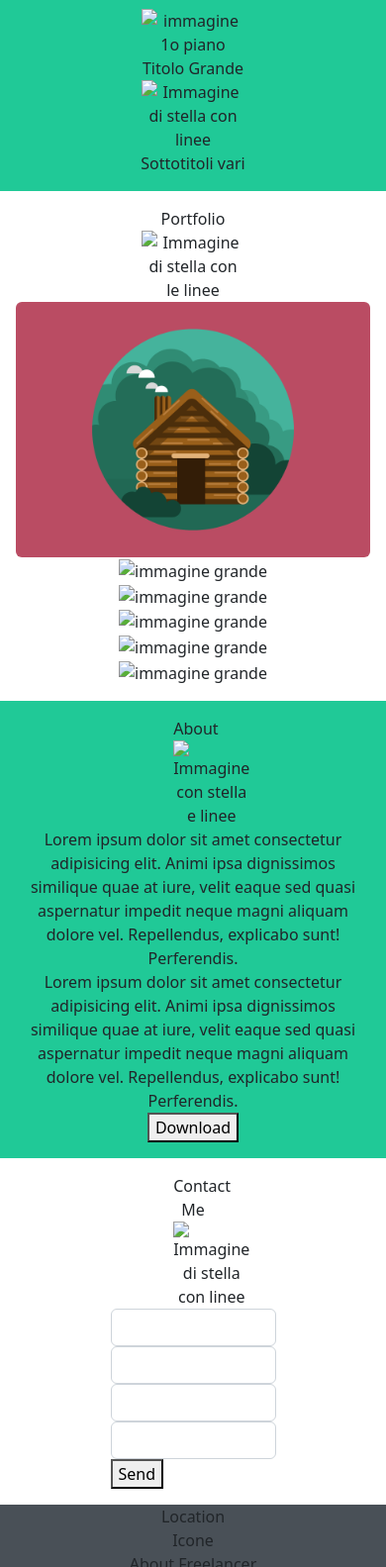
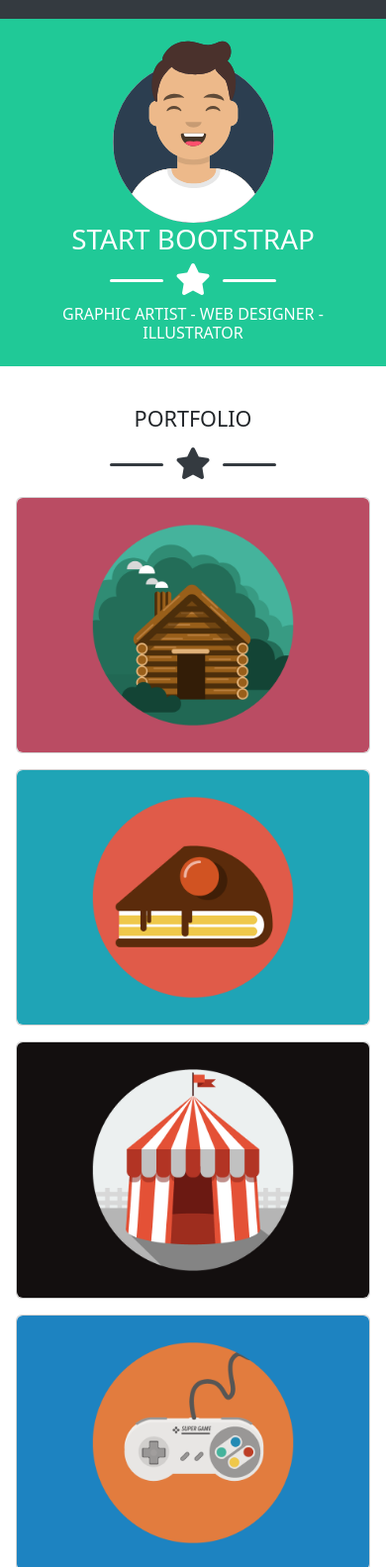
Before and after one commit to MarcoAgosta/html-css-bootstrap-freelancer, a plain HTML site: page index.html in a window 390 px wide. Shown: the part 65-1648 px from the top of the page at 99% size. Drawn offline with nearby package versions, Linux system fonts and the light colour scheme.

Commit message:
Fatta buon parte della pagina

```diff
--- a/CSS/style.css
+++ b/CSS/style.css
@@ -10,6 +10,64 @@ nav{
     background-color: var(--bs-gray-800);
 }
 
+.gray{
+    color: var(--bs-gray-800);
+}
+
+.white{
+    color: var(--bs-white);
+}
+
 .green{
     background-color: var(--bs-teal);
 }
+
+.green h1{
+    color: var(--bs-white);
+}
+
+.green h6{
+    color: var(--bs-white);
+}
+
+.barra{
+    background-color: var(--bs-white);
+    width: 30%;
+    height: 3px;
+}
+
+.barra-gray{
+    background-color: var(--bs-gray-800);
+}
+
+.fa-star{
+    font-size: 2rem;
+}
+
+nav h4{
+    color: var(--bs-white);
+}
+
+nav i{
+    color: var(--bs-white);
+}
+
+nav button{
+    background-color: var(--bs-gray-800);
+    border: 1px solid white;
+}
+
+.nav-link{
+    color: var(--bs-white);
+}
+
+.form-floating>label{
+    width: 90%;
+    margin-left: 5%;
+}
+
+.form-control{
+    border-top: 0;
+    border-left: 0;
+    border-right: 0;
+}
--- a/index.html
+++ b/index.html
@@ -5,6 +5,7 @@
     <meta http-equiv="X-UA-Compatible" content="IE=edge">
     <meta name="viewport" content="width=device-width, initial-scale=1.0">
     <link href="https://cdn.jsdelivr.net/npm/bootstrap@5.2.2/dist/css/bootstrap.min.css" rel="stylesheet" integrity="sha384-Zenh87qX5JnK2Jl0vWa8Ck2rdkQ2Bzep5IDxbcnCeuOxjzrPF/et3URy9Bv1WTRi" crossorigin="anonymous">
+    <link rel="stylesheet" href="https://cdnjs.cloudflare.com/ajax/libs/font-awesome/6.2.0/css/all.min.css">
     <link rel="stylesheet" href="CSS/style.css">
     <link rel="stylesheet" href="CSS/layout.css">
     <title></title>
@@ -15,13 +16,37 @@
         <div class="container-lg pt-3 pb-3">
             <div class="row">
 
-                <div class="col-6">
-                    <img src="" alt="Logo">
+                <div class="col-6 d-flex">
+                    <div class="align-self-center">
+                        <h4 class="mb-0">START BOOTSTRAP</h4>
+                    </div>
                 </div>
 
-                <div class="col-6 text-end d-sm-inline d-md-none">Icona tendina</div>
+                <div class="col-6 d-sm-inline d-md-none">
+                    <div class="d-flex flex-row-reverse align-items-center">
+                        <button><i class="fa-solid fa-bars"></i></button>
+                    </div>
+                </div>
 
-                <div class="col-6 text-end d-none d-md-inline">Link</div>
+                <div class="col-6 d-none d-md-inline">
+                    <div class="d-flex justify-content-end align-items-center">
+                        <ul class="nav">
+
+                            <li class="nav-item">
+                                <a class="nav-link active" href="#">Home</a>
+                            </li>
+
+                            <li class="nav-item">
+                                <a class="nav-link active" href="#">Home</a>
+                            </li>
+
+                            <li class="nav-item">
+                                <a class="nav-link active" href="#">Home</a>
+                            </li>
+
+                        </ul>
+                    </div>
+                </div>
 
             </div>
         </div>
@@ -31,24 +56,161 @@
 
         <section class="green">
 
+            <div class="container-sm text-center p-3">
+
+                <div class="w-50 mx-auto">
+                    <img src="img/avatar.svg" alt="immagine 1o piano">
+                </div>
+
+                <div>
+                    <h1>START BOOTSTRAP </h1>
+                </div>
+
+                <div class="white w-50 d-flex mx-auto align-items-center justify-content-around mt-2 mb-2">
+                    <div class="barra rounded">
+
+                    </div>
+                    <div>
+                        <i class="fa-solid fa-star"></i>
+                    </div>
+                    <div class="barra rounded">
+
+                    </div>
+                </div>
+
+                <div class="w-100 mx-auto">
+                    <h6>GRAPHIC ARTIST - WEB DESIGNER - ILLUSTRATOR</h6>
+                </div>
+
+            </div>
+
+        </section>
+
+        <section>
+
+            <div class="container-md text-center p-3 mt-4 mb-4">
+
+                <div>
+
+                    <div>
+                        <h4>PORTFOLIO</h4>
+                    </div>
+
+                    <div class="gray w-50 d-flex mx-auto align-items-center justify-content-around mt-3 mb-3">
+                        <div class="barra barra-gray rounded">
+
+                        </div>
+                        <div>
+                            <i class="fa-solid fa-star"></i>
+                        </div>
+                        <div class="barra barra-gray rounded">
+
+                        </div>
+                    </div>
+
+                </div>
+
+                <div class="row g-3">
+
+                    <div class="col-sm-12 col-md-6 col-lg-4">
+
+                        <div class="card">
+                            <img class="img-fluid rounded" src="img/cabin.png" alt="immagine grande">
+                        </div>
+
+                    </div>
+
+                    <div class="col-sm-12 col-md-6 col-lg-4">
+
+                        <div class="card">
+                            <img class="img-fluid rounded" src="img/cake.png" alt="immagine grande">
+                        </div>
+
+                    </div>
+
+                    <div class="col-sm-12 col-md-6 col-lg-4">
+
+                        <div class="card">
+                            <img class="img-fluid rounded" src="img/circus.png" alt="immagine grande">
+                        </div>
+
+                    </div>
+
+                    <div class="col-sm-12 col-md-6 col-lg-4">
+
+                        <div class="card">
+                            <img class="img-fluid rounded" src="img/game.png" alt="immagine grande">
+                        </div>
+
+                    </div>
+
+                    <div class="col-sm-12 col-md-6 col-lg-4">
+
+                        <div class="card">
+                            <img class="img-fluid rounded" src="img/submarine.png" alt="immagine grande">
+                        </div>
+
+                    </div>
+
+                    <div class="col-sm-12 col-md-6 col-lg-4">
+
+                        <div class="card">
+                            <img class="img-fluid rounded" src="img/safe.png" alt="immagine grande">
+                        </div>
+
+                    </div>
+
+                </div>
+
+            </div>
+
+        </section>
+
+        <section class="green">
+
             <div class="container-md text-center p-3">
 
-                <div class="row">
+                <div>
 
-                    <div class="col-4 offset-4">
-                        <img src="" alt="immagine 1o piano">
+                    <div>
+                        <h4 class="white">ABOUT</h4>
                     </div>
 
-                    <div class="col-6 offset-3">
-                        Titolo Grande
+                    <div>
+                        <div class="white w-50 d-flex mx-auto align-items-center justify-content-around mt-2 mb-2">
+                            <div class="barra rounded">
+
+                            </div>
+                            <div>
+                                <i class="fa-solid fa-star"></i>
+                            </div>
+                            <div class="barra rounded">
+
+                            </div>
+                        </div>
                     </div>
 
-                    <div class="col-4 offset-4">
-                        <img src="" alt="Immagine di stella con linee">
+                    <div class="row text-start justify-content-center g-3 mb-3">
+
+                        <div class="col-8 col-md-6 col-lg-5">
+                            <p class="white">
+                                Lorem ipsum dolor sit amet consectetur adipisicing elit. Animi ipsa dignissimos similique quae at iure, velit eaque sed quasi aspernatur impedit neque magni aliquam dolore vel. Repellendus, explicabo sunt! Perferendis.
+                            </p>
                         </div>
 
-                    <div class="col-10 offset-1">
-                        Sottotitoli vari
+                        <div class="col-8 col-md-6 col-lg-5">
+                            <p class="white">
+                                Lorem ipsum dolor sit amet consectetur adipisicing elit. Animi ipsa dignissimos similique quae at iure, velit eaque sed quasi aspernatur impedit neque magni aliquam dolore vel. Repellendus, explicabo sunt! Perferendis.
+                            </p>
+                        </div>
+
+                    </div>
+
+                    <div class="item-align-center">
+                        <button  class="btn btn-outline-light">
+                            <i class="fa-solid fa-download"></i>
+                            Download
+                        </button>
                     </div>
 
                 </div>
@@ -61,109 +223,44 @@
 
             <div class="container-md text-center p-3">
 
-                <div class="row">
+                <div>
 
-                    <div class="col-4 offset-4">
-                        Portfolio
+                    <div>
+                        <h4>CONTACT ME</h4>
                     </div>
 
-                    <div class="col-4 offset-4 ">
-                        <img src="img/" alt="Immagine di stella con le linee">
+                    <div class="gray w-50 d-flex mx-auto align-items-center justify-content-around mt-3 mb-3">
+                        <div class="barra barra-gray rounded">
+
+                        </div>
+                        <div>
+                            <i class="fa-solid fa-star"></i>
+                        </div>
+                        <div class="barra barra-gray rounded">
+
+                        </div>
                     </div>
 
-                    <div class="col-sm-12 col-md-6 col-lg-4">
-                        <img class="img-fluid rounded" src="img/cabin.png" alt="immagine grande">
+                    <div class="row justify-content-center">
+
+                        <div class="form-floating col-8 col-md-12 col-lg-10">
+                            <input type="name" class="form-control" id="floatingInput" placeholder="name@example.com">
+                            <label class="gray" for="floatingInput">Name</label>
                         </div>
 
-                    <div class="col-sm-12 col-md-6 col-lg-4">
-                        <img src="" alt="immagine grande">
+                        <div class="form-floating col-8 col-md-12 col-lg-10">
+                            <input type="name" class="form-control" id="floatingInput" placeholder="name@example.com">
+                            <label class="gray" for="floatingInput">Name</label>
                         </div>
 
-                    <div class="col-sm-12 col-md-6 col-lg-4">
-                        <img src="" alt="immagine grande">
-                    </div>
-
-                    <div class="col-sm-12 col-md-6 col-lg-4">
-                        <img src="" alt="immagine grande">
-                    </div>
-
-                    <div class="col-sm-12 col-md-6 col-lg-4">
-                        <img src="" alt="immagine grande">
-                    </div>
-
-                    <div class="col-sm-12 col-md-6 col-lg-4">
-                        <img src="" alt="immagine grande">
+                        <div class="form-floating col-8 col-md-12 col-lg-10">
+                            <input type="name" class="form-control" id="floatingInput" placeholder="name@example.com">
+                            <label class="gray" for="floatingInput">Name</label>
                         </div>
 
                     </div>
 
-            </div>
-
-        </section>
-
-        <section class="green">
-
-            <div class="container-md text-center p-3">
-
-                <div class="row">
-
-                    <div class="col-2 offset-5">
-                        About
-                    </div>
-
-                    <div class="col-2 offset-5">
-                        <img src="" alt="Immagine con stella e linee">
-                    </div>
-
-                    <div class="col-sm-12 col-md-6 ">
-                        Lorem ipsum dolor sit amet consectetur adipisicing elit. Animi ipsa dignissimos similique quae at iure, velit eaque sed quasi aspernatur impedit neque magni aliquam dolore vel. Repellendus, explicabo sunt! Perferendis.
-                    </div>
-
-                    <div class="col-sm-12 col-md-6 ">
-                        Lorem ipsum dolor sit amet consectetur adipisicing elit. Animi ipsa dignissimos similique quae at iure, velit eaque sed quasi aspernatur impedit neque magni aliquam dolore vel. Repellendus, explicabo sunt! Perferendis.
-                    </div>
-
-                    <div class="col-4 offset-4">
-                        <button>Download</button>
-                    </div>
-
-                </div>
-
-            </div>
-
-        </section>
-
-        <section>
-
-            <div class="container-md text-center p-3">
-
-                <div class="row">
-
-                    <div class="col-2 offset-5">
-                        Contact Me
-                    </div>
-
-                    <div class="col-2 offset-5">
-                        <img src="" alt="Immagine di stella con linee">
-                    </div>
-
-                    <div class="col-6 offset-3">
-                        <input type="text" class="form-control">
-                    </div>
-
-                    <div class="col-6 offset-3">
-                        <input type="text" class="form-control">
-                    </div>
-
-                    <div class="col-6 offset-3">
-                        <input type="text" class="form-control">
-                    </div>
-
-                    <div class="col-6 offset-3">
-                        <input type="text" class="form-control">
-                    </div>
-
-                    <div class="col-6 offset-3 text-start">
+                    <div>
                         <button>Send</button>
                     </div>
 
```
Lines whose indentation alone changed are shown as unchanged.
